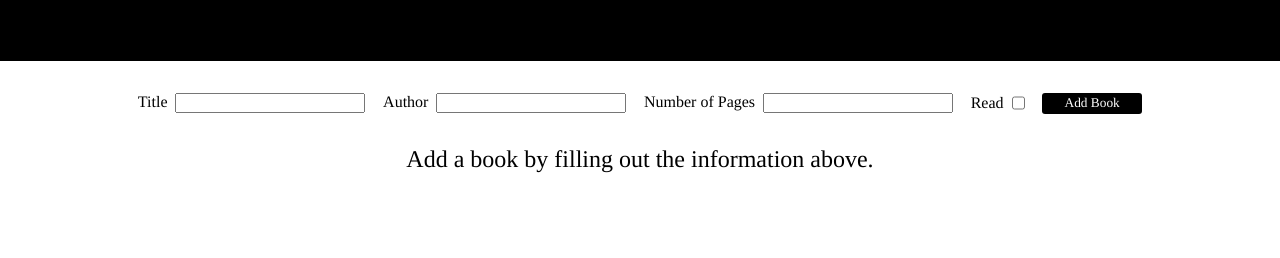
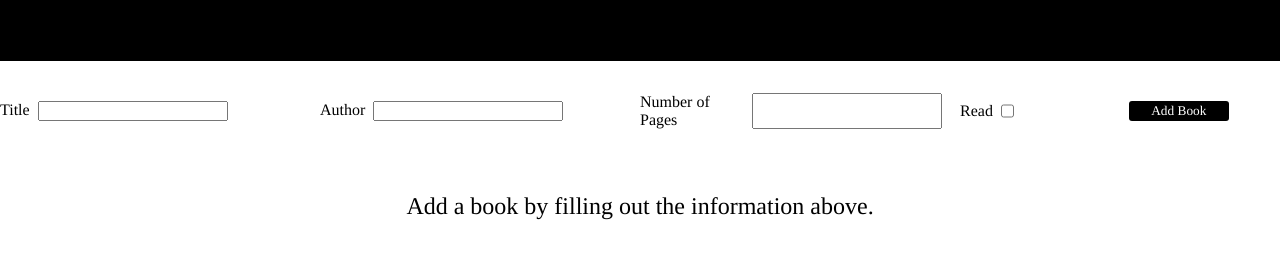
Before and after one commit to Jayrassic/Book_Library, a plain HTML site: page index.html in a window 1280 px wide. Shown: the part 182-440 px from the top of the page. Drawn offline with Linux system fonts and the light colour scheme.

Commit message:
Added additonal div's and styling for error messages

```diff
--- a/index.html
+++ b/index.html
@@ -1,48 +1,61 @@
 <!DOCTYPE html>
 <html lang="en">
   <head>
-    <meta charset="UTF-8">
-    <meta http-equiv="X-UA-Compatible" content="IE=edge">
-    <meta name="viewport" content="width=device-width, initial-scale=1.0">
+    <meta charset="UTF-8" />
+    <meta http-equiv="X-UA-Compatible" content="IE=edge" />
+    <meta name="viewport" content="width=device-width, initial-scale=1.0" />
     <title>Library-App</title>
-    <link rel="stylesheet" href="style.css">
-    <link rel="preconnect" href="https://fonts.googleapis.com"><link rel="preconnect" href="https://fonts.gstatic.com" crossorigin><link href="https://fonts.googleapis.com/css2?family=Rock+Salt&family=Tinos:ital@0;1&display=swap" rel="stylesheet">
+    <link rel="stylesheet" href="style.css" />
+    <link rel="preconnect" href="https://fonts.googleapis.com" />
+    <link rel="preconnect" href="https://fonts.gstatic.com" crossorigin />
+    <link
+      href="https://fonts.googleapis.com/css2?family=Rock+Salt&family=Tinos:ital@0;1&display=swap"
+      rel="stylesheet"
+    />
   </head>
   <body>
-
     <header>
       <h1>Book Library</h1>
     </header>
 
     <main>
-
       <!-- form to add book info -->
-    <div class="form">
+      <form novalidate class="form">
         <div class="input-box">
           <label for="title">Title</label>
-            <input type="text" name="title" id="title">
+          <input type="text" name="title" id="title" required />
         </div>
 
         <div class="input-box">
           <label for="author">Author</label>
-            <input type="text" name="author" id="author">
+          <input type="text" name="author" id="author" required />
         </div>
 
         <div class="input-box">
           <label for="pages">Number of Pages</label>
-            <input type="number" name="pages" id="pages">
+          <input type="number" name="pages" id="pages" required />
         </div>
 
         <div class="input-box">
           <label for="read">Read</label>
-            <input type="checkbox" name="read" id="read">
+          <input type="checkbox" name="read" id="read" />
         </div>
 
         <button class="add-book">Add Book</button>
+      </form>
+
+      <div class="under-form">
+        <div class="error-box" id="title-error"></div>
+        <div class="error-box" id="author-error"></div>
+        <div class="error-box" id="pages-error"></div>
+        <div class="error-box" id="read-error"></div>
+        <div class="error-box" id="button-error"></div>
       </div>
+
       <!-- container for books -->
       <div class="book-shelf">
-        <div class="top-shelf"> <!-- Used for template information-->
+        <div class="top-shelf">
+          <!-- Used for template information-->
           <p class="empty">Add a book by filling out the information above.</p>
           <ul class="graph-header">
             <li class="headings">Title</li>
--- a/style.css
+++ b/style.css
@@ -5,15 +5,14 @@ root {
   margin: 0;
   padding: 0;
   box-sizing: border-box;
-    font-family: 'Tinos', serif;
+  font-family: "Tinos", serif;
 }
 
-body{
+body {
   display: flex;
   flex-direction: column;
   align-items: center;
 }
-
 
 header {
   display: flex;
@@ -26,21 +25,23 @@ header {
 
 h1 {
   color: white;
-    font-family: 'Rock Salt', cursive;
+  font-family: "Rock Salt", cursive;
   font-size: 3rem;
 }
 
 .form {
-    display: flex;
+  /* display: flex;*/
+  display: grid;
   justify-content: center;
   align-items: center;
   gap: 1.1rem;
-    padding: 2rem;
+  padding-top: 2rem;
+  grid-template-columns: 2fr 2fr 2fr 1fr 1fr;
 }
 
-.input-box{
+.input-box {
   display: flex;
-    gap: .5rem;
+  gap: 0.5rem;
 }
 
 .book-shelf {
@@ -48,14 +49,14 @@ h1 {
   flex-direction: column;
 }
 
-.top-shelf>p{
+.top-shelf > p {
   text-align: center;
 }
 
 .graph-header {
   align-self: none;
   display: grid;
-    grid-template-columns: repeat(2,3fr) repeat(3,1fr);
+  grid-template-columns: repeat(2, 3fr) repeat(3, 1fr);
   background-color: darkgray;
   border-top: 1px solid black;
   border-radius: 5px 5px 0 0;
@@ -67,16 +68,16 @@ h1 {
   font-size: 1.5rem;
 }
 
-.bottom-shelf > ul{
+.bottom-shelf > ul {
   display: grid;
-    grid-template-columns: repeat(2,3fr) repeat(3,1fr);
+  grid-template-columns: repeat(2, 3fr) repeat(3, 1fr);
 }
 
-.bottom-shelf>ul:nth-child(even) {
+.bottom-shelf > ul:nth-child(even) {
   background-color: rgb(209, 206, 206);
 }
 
-.bottom-shelf>ul:last-child {
+.bottom-shelf > ul:last-child {
   border-bottom: 1px solid black;
   border-radius: 0 0 5px 5px;
 }
@@ -84,15 +85,15 @@ h1 {
 ul {
   padding: 5px;
   list-style: none;
-    border-left: 1px solid black ;
+  border-left: 1px solid black;
   border-right: 1px solid black;
 }
 
 li {
-    text-justify:inter-word
+  text-justify: inter-word;
 }
 
-.bottom-shelf>li:nth-child(4){
+.bottom-shelf > li:nth-child(4) {
   justify-content: center;
 }
 
@@ -109,11 +110,11 @@ button:hover {
 }
 
 button:active {
-    transform:scale(1.1);
+  transform: scale(1.1);
   background-color: black;
 }
 
-.add-book{
+.add-book {
   width: 100px;
 }
 
@@ -124,3 +125,24 @@ button:active {
 input[type="checkbox"] {
   accent-color: black;
 }
+
+.under-form {
+  display: grid;
+  justify-content: center;
+  align-items: center;
+  gap: 1.1rem;
+  padding-bottom: 2rem;
+  grid-template-columns: 2fr 2fr 2fr 1fr 1fr;
+}
+.error-box {
+  display: flex;
+  text-align: center;
+  justify-content: center;
+  align-items: center;
+  height: 2rem;
+}
+
+.active-error {
+  background-color: rgb(248, 107, 107);
+  border-radius: 3px;
+}
```
Also changed, not shown: 1 other file. Lines whose indentation alone changed are shown as unchanged.
